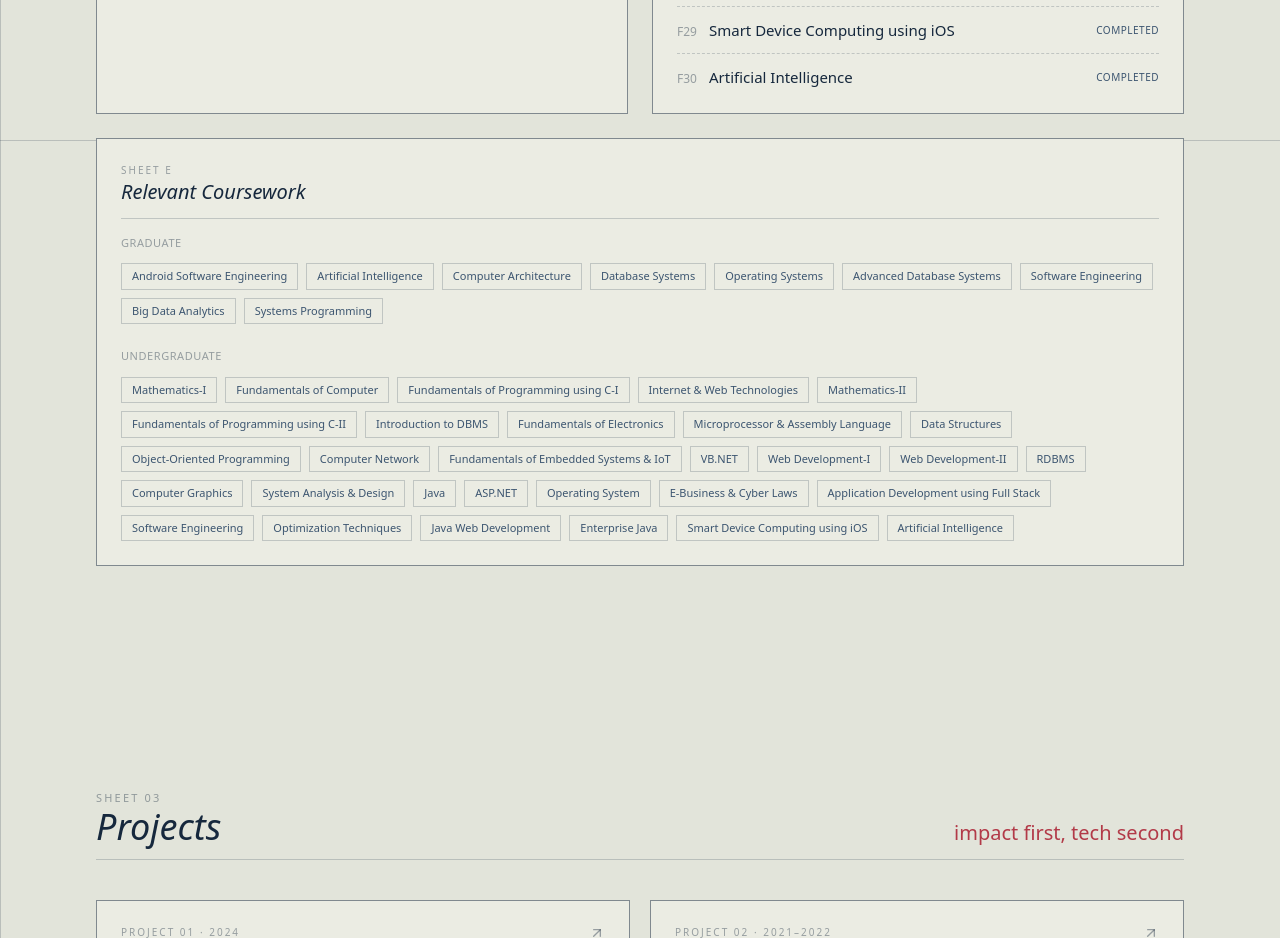
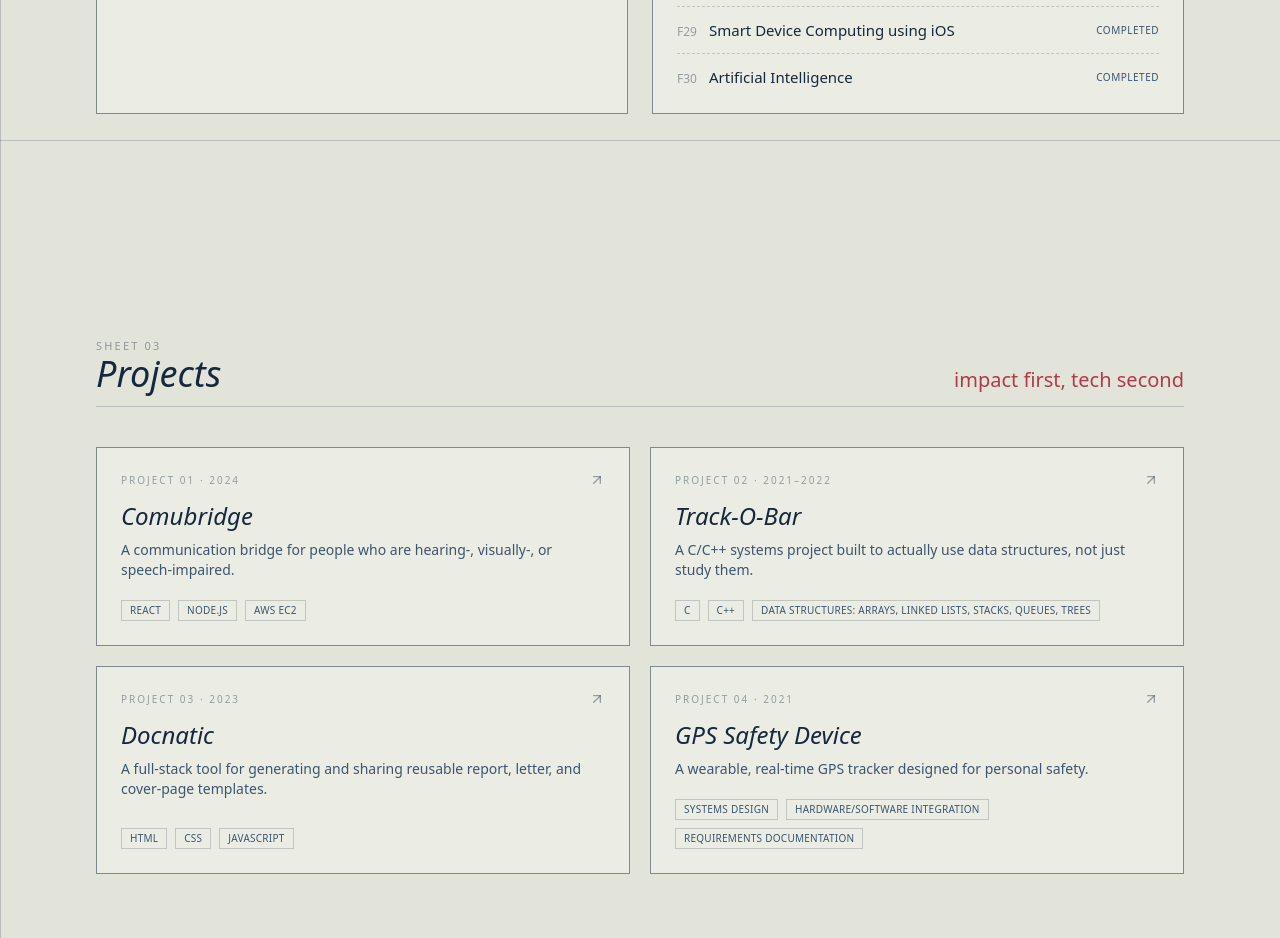
Before and after one commit to IshaDadawala/portfolio, a Next.js app: page / in a window 1280 px wide. Shown: the part 3860-4798 px from the top of the page. Built offline with nearby package versions, Linux system fonts and the light colour scheme.

Commit message:
Deleting duplicates

```diff
--- a/components/SkillsSheet.tsx
+++ b/components/SkillsSheet.tsx
@@ -1,5 +1,5 @@
 import SectionHeading from "./SectionHeading";
-import { skillCategories, courseworkGrad, courseworkUndergrad, type Proficiency } from "@/lib/data";
+import { skillCategories, type Proficiency } from "@/lib/data";
 
 const statusLabel: Record<Proficiency, string> = {
   core: "CORE",
@@ -14,21 +14,6 @@ const statusColor: Record<Proficiency, string> = {
   learning: "var(--fg-faint)",
   completed: "var(--fg-soft)",
 };
-
-function CourseList({ courses }: { courses: string[] }) {
-  return (
-    <ul className="flex flex-wrap gap-2">
-      {courses.map((c) => (
-        <li
-          key={c}
-          className="border border-[var(--rule-strong)] px-2.5 py-1 font-mono text-[11px] text-[var(--fg-soft)]"
-        >
-          {c}
-        </li>
-      ))}
-    </ul>
-  );
-}
 
 export default function SkillsSheet() {
   return (
@@ -71,30 +56,6 @@ export default function SkillsSheet() {
           </div>
         ))}
       </div>
-
-      <div className="sheet mt-6 p-6">
-        <div className="mb-4 border-b border-[var(--rule)] pb-3">
-          <p className="font-mono text-[10px] uppercase tracking-[0.2em] text-[var(--fg-faint)]">
-            SHEET E
-          </p>
-          <h3 className="font-display text-xl italic">Relevant Coursework</h3>
-        </div>
-
-        <div className="space-y-6">
-          <div>
-            <p className="mb-3 font-mono text-[11px] uppercase tracking-wider text-[var(--fg-faint)]">
-              Graduate
-            </p>
-            <CourseList courses={courseworkGrad} />
-          </div>
-          <div>
-            <p className="mb-3 font-mono text-[11px] uppercase tracking-wider text-[var(--fg-faint)]">
-              Undergraduate
-            </p>
-            <CourseList courses={courseworkUndergrad} />
-          </div>
-        </div>
-      </div>
     </section>
   );
 }
```
